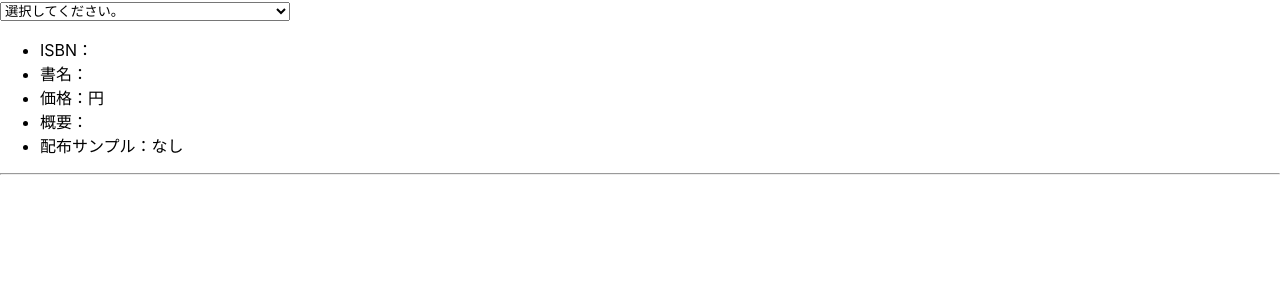
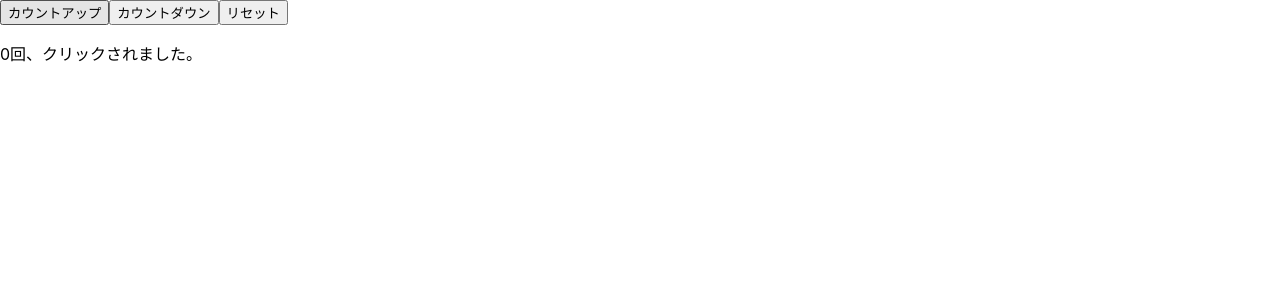
Before and after one commit to issei-yoshi/react-jissen-nyumon, a React (Create React App) app: page / in a window 1280 px wide. Shown: the top 300 px of the page. Built offline with nearby package versions, Linux system fonts and the light colour scheme.

Commit message:
custom hooks

```diff
--- a/src/index.js
+++ b/src/index.js
@@ -46,6 +46,7 @@
 import HookTransition from './utilizeHooks/HookTransition';
 import HookDefered from './utilizeHooks/HookDeferred';
 import HookDeferredTransition from './utilizeHooks/HookDeferredTransition';
+import HookCustom from './utilizeHooks/HookCustom';
 
 // const cli = new QueryClient();
 
@@ -112,7 +113,8 @@
     {/* <HookMemo /> */}
     {/* <HookTransition /> */}
     {/* <HookDefered /> */}
-    <HookDeferredTransition />
+    {/* <HookDeferredTransition /> */}
+    <HookCustom />
   </React.StrictMode>
 );
 
--- /dev/null
+++ b/src/utilizeHooks/HookCustom.js
@@ -0,0 +1,13 @@
+import useCounter from './UseCounter';
+
+export default function HookCustom() {
+  const [state, handleUp, handleDown, handleReset] = useCounter(0, 1);
+  return (
+    <>
+      <button onClick={handleUp}>カウントアップ</button>
+      <button onClick={handleDown}>カウントダウン</button>
+      <button onClick={handleReset}>リセット</button>
+      <p>{state.count}回、クリックされました。</p>
+    </>
+  );
+}
--- /dev/null
+++ b/src/utilizeHooks/UseCounter.js
@@ -0,0 +1,25 @@
+import { useDebugValue } from 'react';
+import { useReducer } from 'react';
+
+export default function useCounter(init, step) {
+  const [state, dispatch] = useReducer(
+    (state, action) => {
+      switch (action.type) {
+        case 'update':
+          return { count: state.count + action.step };
+        case 'reset' :
+          return { count: action.init };
+        default:
+          return state;
+      }
+    },
+    {
+      count: init
+    }
+  );
+  useDebugValue(state.count >= 10 ? '10 Over' : '10 Less');
+  const handleUp = () => dispatch({ type: 'update', step });
+  const handleDown = () => dispatch({ type: 'update', step: -step });
+  const handleReset = () => dispatch({ type: 'reset', init });
+  return [state, handleUp, handleDown, handleReset];
+}
```
Also changed, not shown: 1 other file (tests, documents, lock files or other folders).
